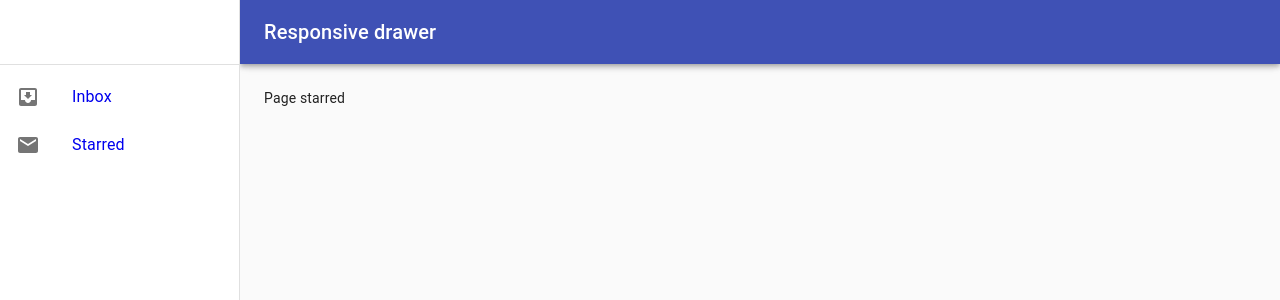
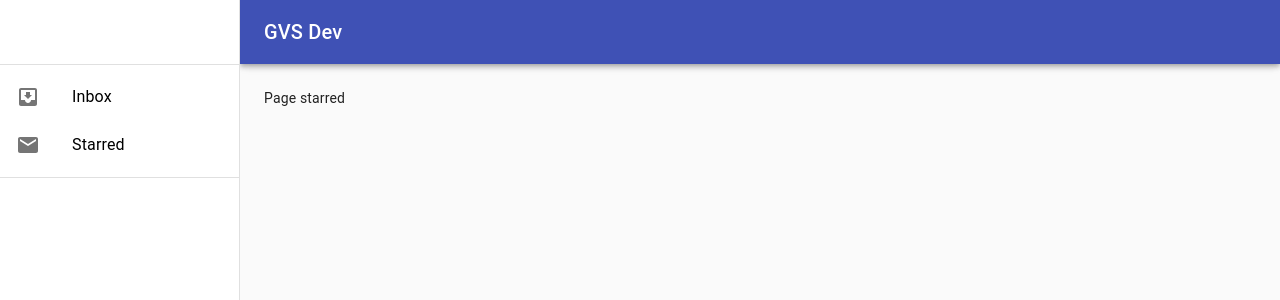
Before and after one commit to mgrevesse/react-menu-gvs, a React (Create React App) app: page /Starred in a window 1280 px wide. Shown: the top 300 px of the page. Built offline with nearby package versions, Linux system fonts and the light colour scheme.

Commit message:
Update menu style

```diff
--- a/src/App.js
+++ b/src/App.js
@@ -68,14 +68,15 @@ function ResponsiveDrawer(props) {
       <Divider />
       <List>
         {["Inbox", "Starred"].map((text, index) => (
-          <ListItem key={text} component={Link} to={"/" + text}>
+          <ListItem button key={text} component={Link} to={"/" + text}>
             <ListItemIcon>
               {index % 2 === 0 ? <InboxIcon /> : <MailIcon />}
             </ListItemIcon>
-            <ListItemText primary={text} />
+            <ListItemText style={{ color: "black" }} primary={text} />
           </ListItem>
         ))}
       </List>
+      <Divider />
     </div>
   );
 
@@ -94,7 +95,7 @@ function ResponsiveDrawer(props) {
             <MenuIcon />
           </IconButton>
           <Typography variant="h6" noWrap>
-            Responsive drawer
+            GVS Dev
           </Typography>
         </Toolbar>
       </AppBar>
@@ -105,7 +106,6 @@ function ResponsiveDrawer(props) {
             <Drawer
               container={container}
               variant="temporary"
-              anchor={theme.direction === "rtl" ? "right" : "left"}
               open={mobileOpen}
               onClose={handleDrawerToggle}
               classes={{
```
